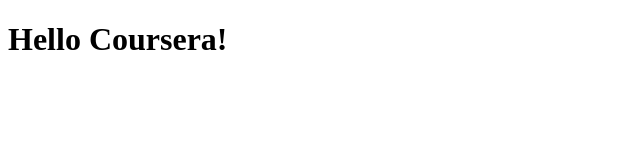
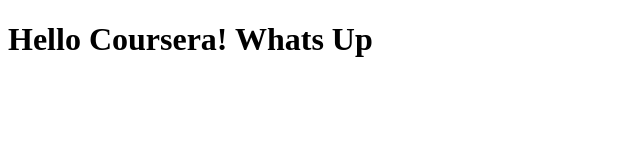
Before and after one commit to Rajat-rok/CouseraRep, a plain HTML site: page site/index.html in a window 1280 px wide. Shown: the whole page, without its empty margins (0-640 px from the left). Drawn offline with Linux system fonts and the light colour scheme.

Commit message:
Small addition.

```diff
--- a/site/index.html
+++ b/site/index.html
@@ -4,6 +4,6 @@
 	<title></title>
 </head>
 <body>
-<h1>Hello Coursera!</h1>
+<h1>Hello Coursera! Whats Up</h1>
 </body>
 </html>
```
